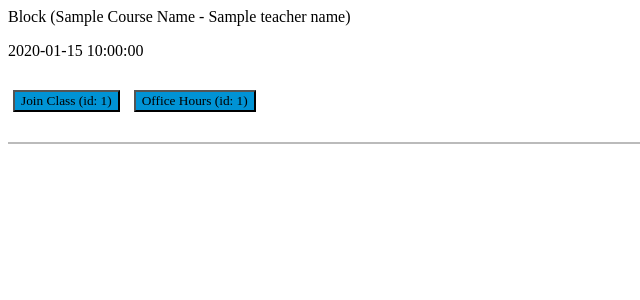
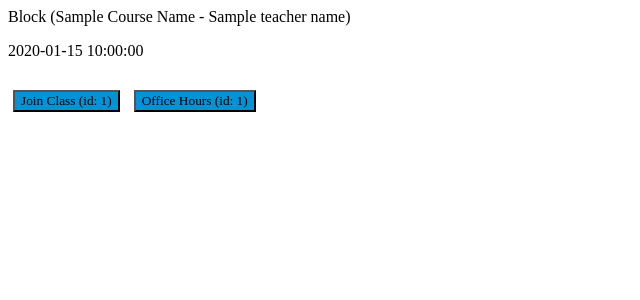
Before and after one commit to ChoateProgrammingUnion/zoom-coordinator, a Flask app: template templates/class_card.html in a window 1280 px wide. Shown: the top 300 px of the page, without its empty margins (0-640 px from the left). Run offline with Flask 2, Linux system fonts and the light colour scheme; the template is opened without the code that fills it: most values are stand-ins (such as "Sample title", 1, 10 or a date in 2020).

Commit message:
visual fix for class card

```diff
--- a/templates/class_card.html
+++ b/templates/class_card.html
@@ -21,9 +21,9 @@
                 {% if office_meeting_id %}
                     <button style="background-color: rgb(0,147,213); font-family: Montserrat; margin: 5px;" type="button" class="btn waves-effect waves-light" onclick="window.open('https://zoom.us/j/{{ office_meeting_id }}'); target='_blank'">Office Hours<span id="full-text"> (id: {{ office_meeting_id }})</span></button>
                 {% endif %}
-                <hr style="margin-top: 25px; border: 1px solid rgb(187, 187, 187);">
 
                 {% if user_can_change %}
+                    <hr style="margin-top: 25px; border: 1px solid rgb(187, 187, 187);">
                     <input type="text" class="form-control meeting_id{{ uuid }}" placeholder="Change Class ID" value=""id="meeting_id{{ uuid }}" style="margin-top: 25px; border-bottom: 1px solid #333 ; box-shadow: 0 1px 0 0 #000;">
                 {% endif %}
 
```
